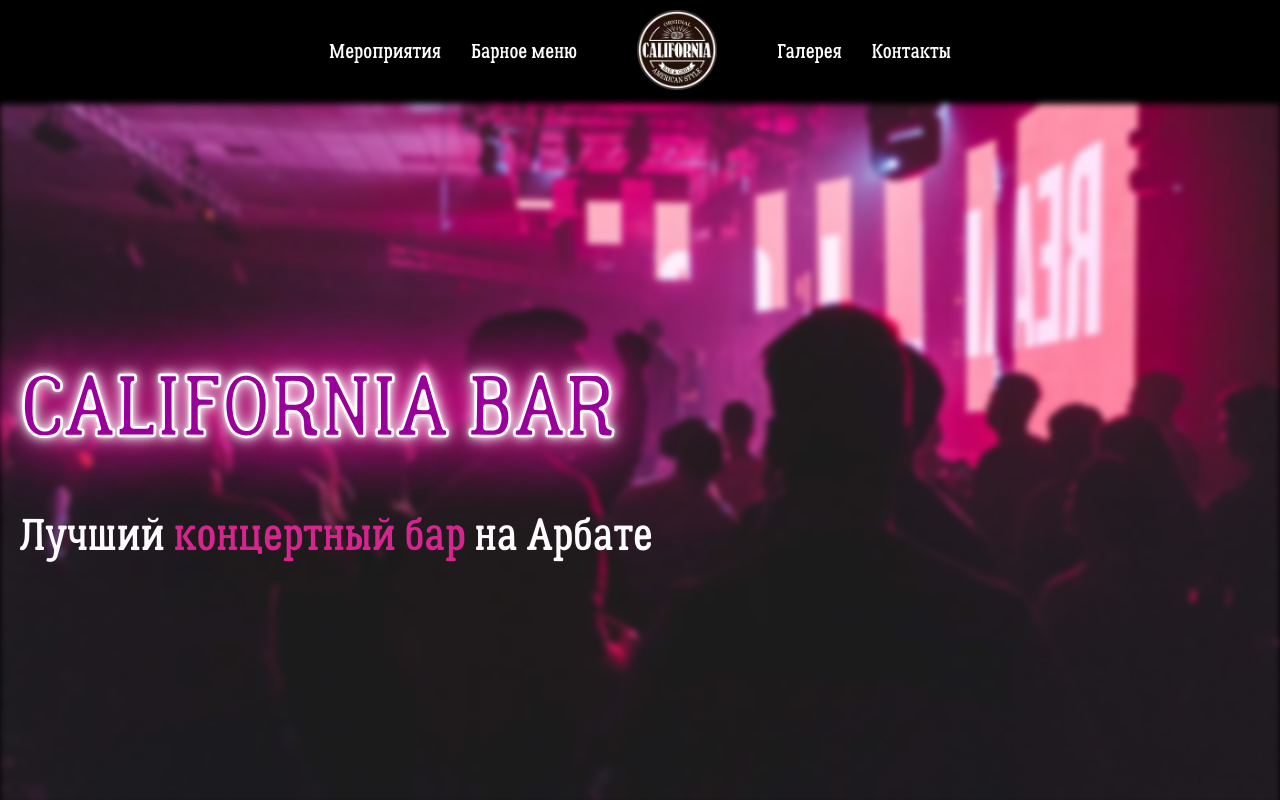
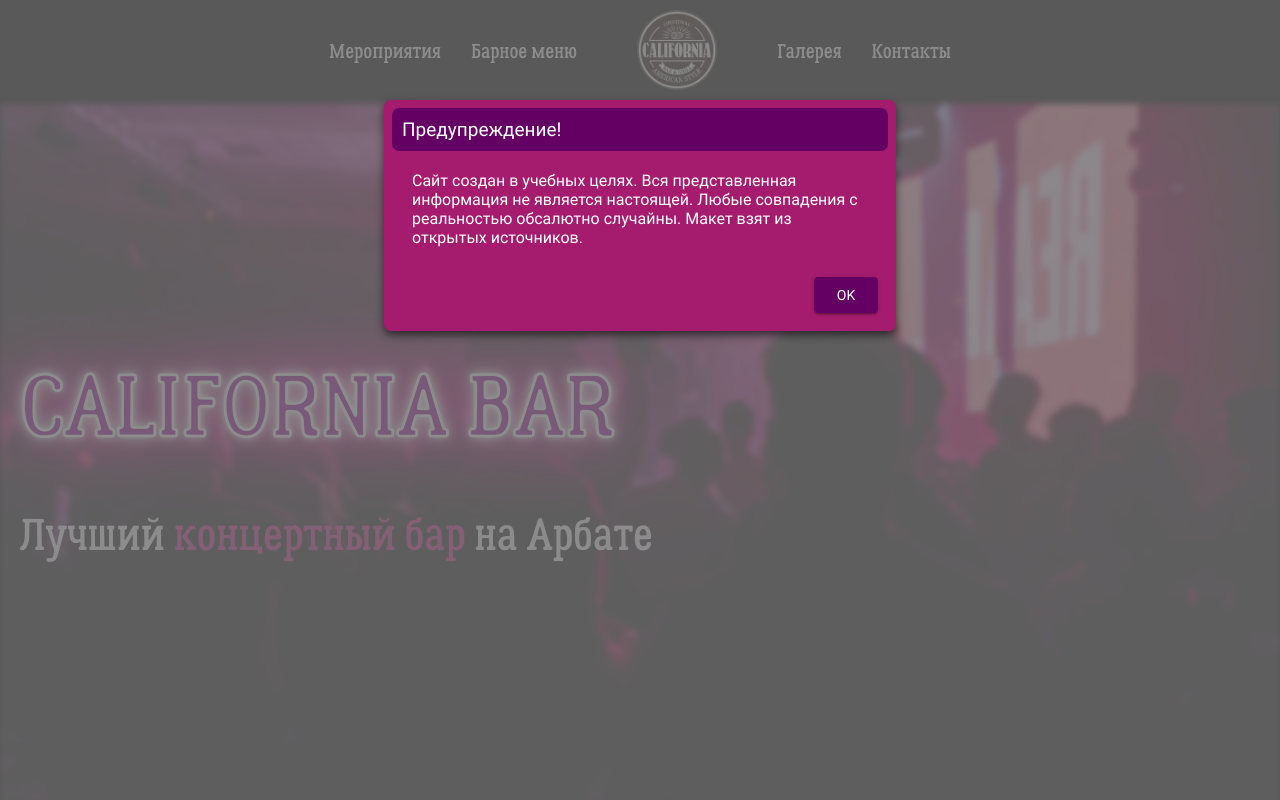
Before and after one commit to egor-udalov/web-landings, a website: page index.html in a window 1280 px wide. Shown: the top 800 px of the page. Drawn offline with Linux system fonts and the light colour scheme.

Commit message:
добавлен alert/предупреждение

```diff
--- a/index.html
+++ b/index.html
@@ -2,6 +2,7 @@
 <html lang="en">
 
 <head>
+
     <meta charset="UTF-8">
     <meta name="viewport" content="width=device-width, initial-scale=1.0">
     <meta name="viewport" content="initial-scale=1.0, user-scalable=no, maximum-scale=1" />
@@ -13,6 +14,7 @@
     <link rel="stylesheet" href="styles/vars.css">
     <link rel="stylesheet" href="styles/base-styles.css">
 
+    <link rel="stylesheet" href="styles/components/alert.css">
     <link rel="stylesheet" href="styles/components/section-title.css">
     <link rel="stylesheet" href="styles/components/event-card.css">
 
@@ -24,15 +26,10 @@
     <link rel="stylesheet" href="styles/sections/gallery.css">
     <link rel="stylesheet" href="styles/sections/map.css">
     <link rel="stylesheet" href="styles/sections/footer.css">
+
 </head>
 
 <body>
-
-    <script src="https://api-maps.yandex.ru/2.1/?apikey=780238e0-2ff6-4b92-9c53-7bca1e440a25&lang=ru_RU"
-        type="text/javascript">
-        </script>
-    <script src="scripts/map.js"></script>
-
 
     <div class="page-container">
 
@@ -255,6 +252,12 @@
 
     </div>
 
+    <script src="https://api-maps.yandex.ru/2.1/?apikey=780238e0-2ff6-4b92-9c53-7bca1e440a25&lang=ru_RU"
+        type="text/javascript">
+        </script>
+    <script src="scripts/map.js"></script>
+    <script src="scripts/alert.js"></script>
+
 </body>
 
 </html>
--- /dev/null
+++ b/scripts/alert.js
@@ -0,0 +1,35 @@
+function CustomAlert() {
+    this.alert = function (message, title) {
+        document.body.innerHTML = document.body.innerHTML + '<div id="dialogoverlay"></div><div id="dialogbox" class="slit-in-vertical"><div><div id="dialogboxhead"></div><div id="dialogboxbody"></div><div id="dialogboxfoot"></div></div></div>';
+
+        let dialogoverlay = document.getElementById('dialogoverlay');
+        let dialogbox = document.getElementById('dialogbox');
+
+        let winH = window.innerHeight;
+        dialogoverlay.style.height = winH + "px";
+
+        dialogbox.style.top = "100px";
+
+        dialogoverlay.style.display = "block";
+        dialogbox.style.display = "block";
+
+        document.getElementById('dialogboxhead').style.display = 'block';
+
+        if (typeof title === 'undefined') {
+            document.getElementById('dialogboxhead').style.display = 'none';
+        } else {
+            document.getElementById('dialogboxhead').innerHTML = '<i class="fa fa-exclamation-circle" aria-hidden="true"></i> ' + title;
+        }
+        document.getElementById('dialogboxbody').innerHTML = message;
+        document.getElementById('dialogboxfoot').innerHTML = '<button class="pure-material-button-contained active" onclick="customAlert.ok()">OK</button>';
+    }
+
+    this.ok = function () {
+        document.getElementById('dialogbox').style.display = "none";
+        document.getElementById('dialogoverlay').style.display = "none";
+    }
+}
+
+let customAlert = new CustomAlert();
+
+customAlert.alert('Сайт создан в учебных целях. Вся представленная информация не является настоящей. Любые совпадения с реальностью обсалютно случайны. Макет взят из открытых источников.', 'Предупреждение!')
--- /dev/null
+++ b/styles/components/alert.css
@@ -0,0 +1,227 @@
+/* ---------------Animation---------------- */
+
+.slit-in-vertical {
+	        animation: slit-in-vertical 0.25s ease-out both;
+}
+
+@keyframes slit-in-vertical {
+  0% {
+            transform: translateZ(-800px) rotateY(90deg);
+    opacity: 0;
+  }
+
+  54% {
+            transform: translateZ(-160px) rotateY(87deg);
+    opacity: 1;
+  }
+
+  100% {
+            transform: translateZ(0) rotateY(0);
+  }
+}
+
+@keyframes slit-in-vertical {
+  0% {
+            transform: translateZ(-800px) rotateY(90deg);
+    opacity: 0;
+  }
+
+  54% {
+            transform: translateZ(-160px) rotateY(87deg);
+    opacity: 1;
+  }
+
+  100% {
+            transform: translateZ(0) rotateY(0);
+  }
+}
+
+/* ---------------#region Alert--------------- */
+
+#dialogoverlay{
+  position: fixed;
+  z-index: 10;
+  top: 0;
+  left: 0;
+
+  display: none;
+
+  width: 100%;
+
+  opacity: .8;
+  background: #707070;
+}
+
+#dialogbox{
+  position: absolute;
+  z-index: 10;
+  top:0;
+  right: 0;
+  left: 0;
+
+  display: none;
+
+  width: 40%;
+  margin: auto;
+
+  background: #a51c6e;
+  border-radius:7px;
+  box-shadow: 0 4px 8px 0 rgb(0 0 0 / 57.5%);
+
+  transition: 0.3s;
+}
+
+#dialogbox:hover {
+  box-shadow: 0 8px 16px 0 rgb(0 0 0 / 91.1%);
+}
+
+.container {
+  padding: 2px 16px;
+}
+
+.pure-material-button-contained {
+  cursor: pointer;
+
+  position: relative;
+
+  overflow: hidden;
+  display: inline-block;
+
+  box-sizing: border-box;
+  min-width: 64px;
+  height: 36px;
+  padding: 0 16px;
+
+  font-family: Roboto;
+  font-size: 14px;
+  font-weight: 500;
+  line-height: 36px;
+  color: rgb(var(--pure-material-onprimary-rgb, 255, 255, 255));
+  text-align: center;
+  text-overflow: ellipsis;
+  text-transform: uppercase;
+  vertical-align: middle;
+
+  background-color: rgb(100 0 100);
+  border: none;
+  border-radius: 4px;
+  outline: none;
+  box-shadow: 0 3px 1px -2px rgb(0 0 0 / 20%), 0 2px 2px 0 rgb(0 0 0 / 14%), 0 1px 5px 0 rgb(0 0 0 / 12%);
+
+  transition: box-shadow 0.2s;
+}
+
+.pure-material-button-contained::-moz-focus-inner {
+  border: none;
+}
+
+/* ---------------Overlay--------------- */
+
+.pure-material-button-contained::before {
+  content: "";
+
+  position: absolute;
+  inset: 0;
+
+  opacity: 0;
+  background-color: rgb(var(--pure-material-onprimary-rgb, 255, 255, 255));
+
+  transition: opacity 0.2s;
+}
+
+/* Ripple */
+.pure-material-button-contained::after {
+  content: "";
+
+  position: absolute;
+  top: 50%;
+  left: 50%;
+  transform: translate(-50%, -50%) scale(1);
+
+  width: 32px; /* Safari */
+  height: 32px; /* Safari */
+  padding: 50%;
+
+  opacity: 0;
+  background-color: rgb(var(--pure-material-onprimary-rgb, 255, 255, 255));
+  border-radius: 50%;
+
+  transition: opacity 1s, transform 0.5s;
+}
+
+/* Hover, Focus */
+.pure-material-button-contained:hover,
+.pure-material-button-contained:focus {
+  box-shadow: 0 2px 4px -1px rgb(0 0 0 / 20%), 0 4px 5px 0 rgb(0 0 0 / 14%), 0 1px 10px 0 rgb(0 0 0 / 12%);
+}
+
+.pure-material-button-contained:hover::before {
+  opacity: 0.08;
+}
+
+.pure-material-button-contained:focus::before {
+  opacity: 0.24;
+}
+
+.pure-material-button-contained:hover:focus::before {
+  opacity: 0.3;
+}
+
+/* Active */
+.pure-material-button-contained:active {
+  box-shadow: 0 5px 5px -3px rgb(0 0 0 / 20%), 0 8px 10px 1px rgb(0 0 0 / 14%), 0 3px 14px 2px rgb(0 0 0 / 12%);
+}
+
+.pure-material-button-contained:active::after {
+  transform: translate(-50%, -50%) scale(0);
+  opacity: 0.32;
+  transition: transform 0s;
+}
+
+/* Disabled */
+.pure-material-button-contained:disabled {
+  cursor: initial;
+  color: rgb(var(--pure-material-onsurface-rgb, 0, 0, 0) 0.38);
+  background-color: rgb(var(--pure-material-onsurface-rgb, 0, 0, 0) 0.12);
+  box-shadow: none;
+}
+
+.pure-material-button-contained:disabled::before {
+  opacity: 0;
+}
+
+.pure-material-button-contained:disabled::after {
+  opacity: 0;
+}
+
+#dialogbox > div{
+  margin:8px;
+
+  /* background:#FFF; */
+}
+
+#dialogbox > div > #dialogboxhead{
+  padding:10px;
+
+  font-family: Roboto;
+  font-size:19px;
+  color:rgb(255 255 255);
+
+  background: rgb(100 0 100);
+  border-radius:7px;
+}
+
+#dialogbox > div > #dialogboxbody{
+  padding:20px;
+  font-family: Roboto;
+  color:#FFF;
+  background:#a51c6e;
+}
+
+#dialogbox > div > #dialogboxfoot{
+  padding:10px;
+  text-align:right;
+  background: #a51c6e;
+}
+
+/* #endregion Alert */
```
